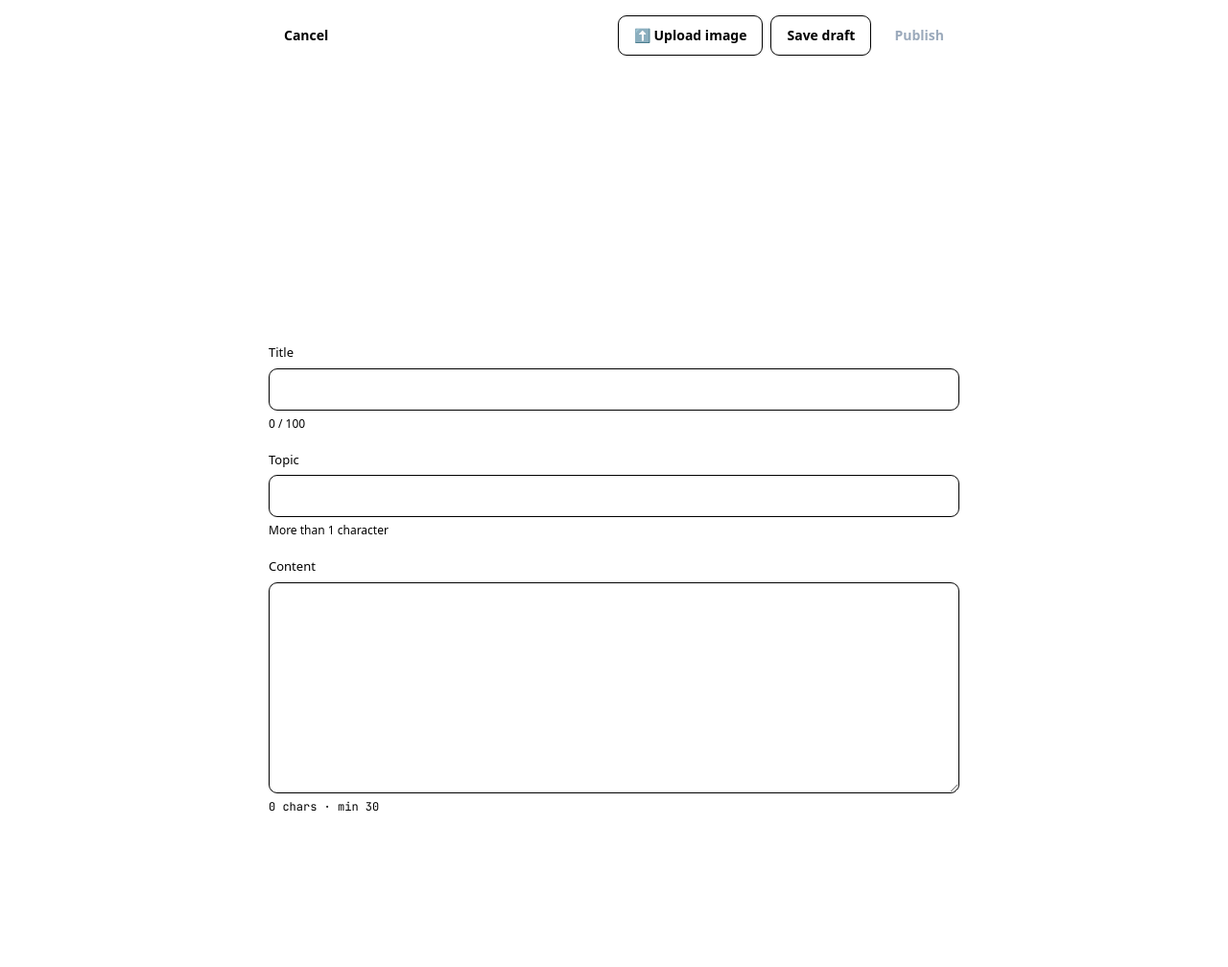
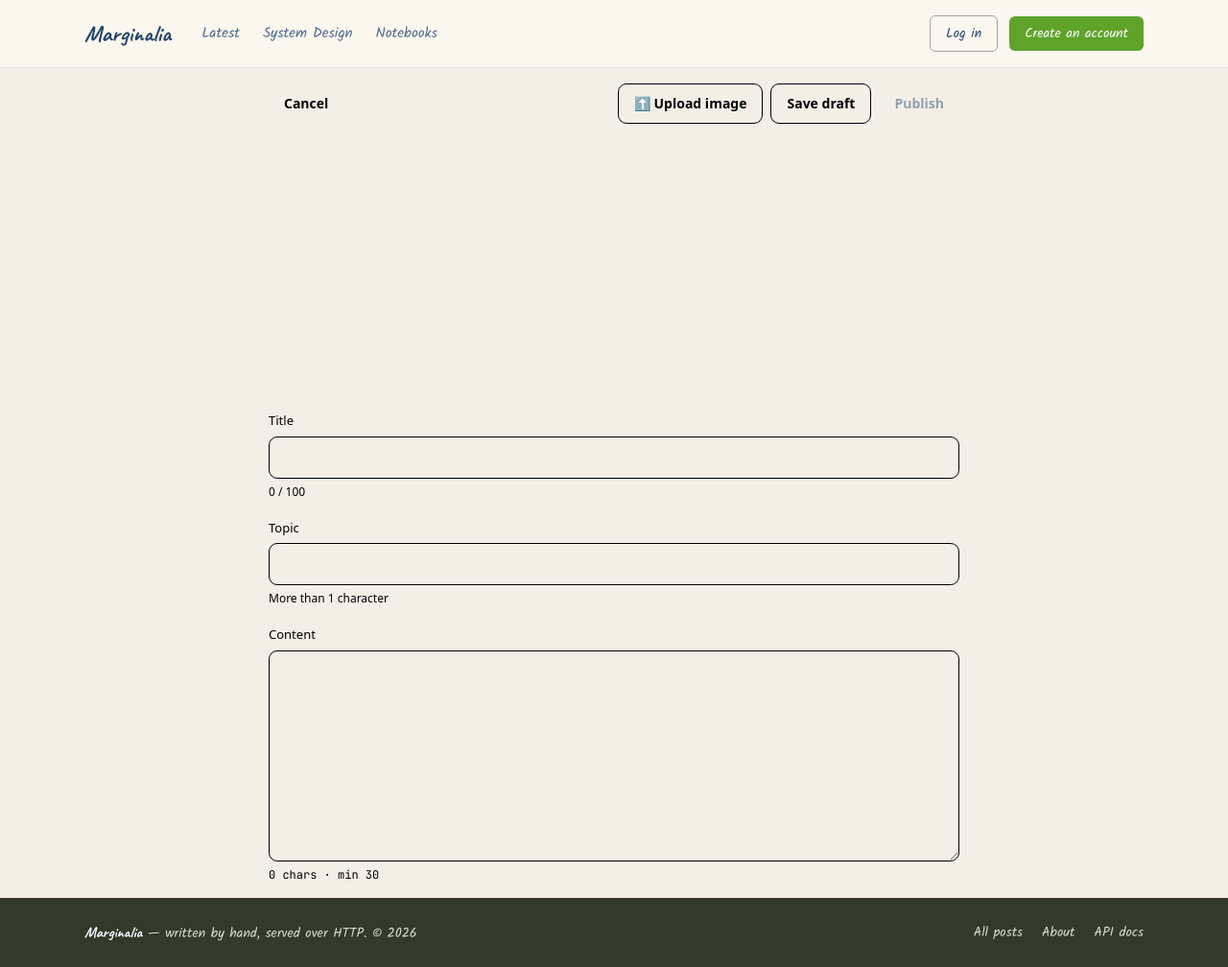
Before and after one commit to aniketbumbc/fastapi-blog, a Next.js app in the folder frontend/: page /posts/new in a window 1280 px wide. Shown: the whole page at 96% size. Before the commit the page ends 865 px from the top, so only its background shows below. Built offline with nearby package versions, Linux system fonts and the light colour scheme; no server answers.

Commit message:
feat: fetch blog by slug and header n footer fixed

```diff
--- a/frontend/src/app/layout.tsx
+++ b/frontend/src/app/layout.tsx
@@ -1,5 +1,7 @@
 import type { ReactNode } from "react";
 import { Caveat, Kalam, JetBrains_Mono } from "next/font/google";
+import Header from "@/components/shell/Header";
+import Footer from "@/components/shell/Footer";
 import "./globals.css";
 
 const caveat = Caveat({
@@ -24,7 +26,11 @@ export default function RootLayout({ children }: { children: ReactNode }) {
       lang="en"
       className={`${caveat.variable} ${kalam.variable} ${jetbrains.variable}`}
     >
-      <body>{children}</body>
+      <body className="flex min-h-screen flex-col">
+        <Header />
+        <main className="flex-1 bg-[#f3efe6]">{children}</main>
+        <Footer />
+      </body>
     </html>
   );
 }
--- a/frontend/src/components/postcard/PostCard.tsx
+++ b/frontend/src/components/postcard/PostCard.tsx
@@ -18,7 +18,7 @@ export function PostCard({ post, onDelete }: PostCardProps) {
       />
       <Link href={`/blog/${post.slug}`} className="notebook-lined block">
         <span aria-hidden className="absolute inset-y-0 left-7 w-px bg-margin-line/70" />
-        <div className="relative py-6 pl-11 pr-6">
+        <div className="relative py-6 pl-11 pr-6 bg-highlight p-4 shadow-[0_8px_18px_-6px_rgba(0,0,0,0.4)]">
           {post.kicker && (
             <p className="font-body text-[13px] italic text-ink-soft">{post.kicker}</p>
           )}
--- a/frontend/src/components/shell/Footer.tsx
+++ b/frontend/src/components/shell/Footer.tsx
@@ -1,23 +1,25 @@
 import Link from "next/link";
 
 const links = [
+  { label: "All posts", href: "/blog" },
   { label: "About", href: "/about" },
   { label: "API docs", href: "https://api.aniketdev.blog/docs", external: true },
 ];
 
 export default function Footer() {
   return (
-    <footer className="border-t border-divider bg-surface">
-      <div className="max-w-[1120px] mx-auto px-5 py-6 flex flex-wrap items-center justify-between gap-3">
-        <span className="text-sm text-muted">
-          <span className="font-serif font-bold text-ink">Learn Stack</span> · © {new Date().getFullYear()}
+    <footer className="bg-[#333a2c] text-[#d7dccb]">
+      <div className="mx-auto flex max-w-6xl flex-col gap-2 px-6 py-6 font-body text-sm sm:flex-row sm:items-center sm:justify-between">
+        <span>
+          <span className="font-display text-base font-bold text-white">Marginalia</span>
+          {" "}— written by hand, served over HTTP. © {new Date().getFullYear()}
         </span>
-        <nav className="flex gap-4 text-sm text-muted">
+        <nav className="flex gap-5">
           {links.map((l) => (
             <Link
               key={l.label}
               href={l.href}
-              className="hover:text-text"
+              className="hover:text-white"
               {...(l.external ? { target: "_blank", rel: "noopener noreferrer" } : {})}
             >
               {l.label}
--- a/frontend/src/components/shell/Header.tsx
+++ b/frontend/src/components/shell/Header.tsx
@@ -1,45 +1,113 @@
 "use client";
+
+import { useState } from "react";
 import Link from "next/link";
-import { useRouter, usePathname } from "next/navigation";
+import { usePathname, useRouter } from "next/navigation";
 import { useAuth } from "@/store/auth";
-import { useBlogStore } from "@/store/blog";
-import Button from "@/components/ui/Button";
-import AvatarMenu from "./AvatarMenu";
+import { useToast } from "@/store/toast";
+import Avatar from "@/components/ui/Avatar";
+
+const NAV_LINKS = [
+  { label: "Latest", href: "/blog" },
+  { label: "System Design", href: "/blog" },
+  { label: "Notebooks", href: "/blog" },
+];
 
 export default function Header() {
-  const { currentUser } = useAuth();
-  const { searchQuery, setSearchQuery } = useBlogStore();
+  const { currentUser, logout } = useAuth();
+  const push = useToast((s) => s.push);
   const router = useRouter();
   const pathname = usePathname();
+  const [menuOpen, setMenuOpen] = useState(false);
 
   return (
-    <header className="h-16 border-b border-divider bg-surface">
-      <div className="h-full max-w-[1120px] mx-auto px-5 flex items-center gap-4">
-        <Link href="/" className="flex items-center gap-2.5 shrink-0">
-          <span className="w-[30px] h-[30px] grid place-items-center rounded-lg bg-primary text-ink font-serif font-bold">B</span>
-          <span className="font-serif font-bold text-lg text-ink">Learn Stack</span>
+    <header className="sticky top-0 z-30 border-b border-neutral-300/70 bg-[#faf7ee]/95 backdrop-blur">
+      <nav className="mx-auto flex max-w-6xl items-center justify-between px-6 py-4">
+        <div className="flex items-center gap-8">
+          <Link href="/" className="font-display text-2xl font-bold text-ink">
+            Marginalia
           </Link>
-        <input
-          value={searchQuery}
-          onChange={(e) => {
-            setSearchQuery(e.target.value);
-            if (pathname !== "/") router.push("/");
-          }}
-          placeholder="Search posts…"
-          className="focus-ring ml-auto h-10 w-52 px-3 rounded-[9px] bg-page text-sm border border-border-strong placeholder:text-subtle"
-        />
+          <div className="hidden gap-6 font-body text-[15px] text-ink-soft md:flex">
+            {NAV_LINKS.map((l) => (
+              <Link
+                key={l.label}
+                href={l.href}
+                className={pathname === l.href ? "text-ink" : "hover:text-ink"}
+              >
+                {l.label}
+              </Link>
+            ))}
+          </div>
+        </div>
+
+        <div className="flex items-center gap-3">
           {currentUser ? (
             <>
-            <Link href="/posts/new"><Button>＋ New Post</Button></Link>
-            <AvatarMenu user={currentUser} />
+              <Link
+                href="/blog/new"
+                className="rounded-md bg-[#5fa32b] px-4 py-2 font-body text-sm font-medium text-white hover:brightness-95"
+              >
+                Start writing
+              </Link>
+              <div className="relative">
+                <button
+                  type="button"
+                  onClick={() => setMenuOpen((o) => !o)}
+                  className="focus-ring rounded-full"
+                  aria-label="Account menu"
+                >
+                  <Avatar src={currentUser.avatarUrl} size={36} />
+                </button>
+                {menuOpen && (
+                  <>
+                    <div className="fixed inset-0 z-10" onClick={() => setMenuOpen(false)} />
+                    <div className="notebook-paper book-shell absolute right-0 z-20 mt-2 w-56 overflow-hidden rounded-md border border-neutral-300/70 p-1.5">
+                      <div className="px-3 py-2">
+                        <p className="font-body text-sm font-medium text-ink">{currentUser.username}</p>
+                        <p className="font-body text-xs text-ink-soft">@{currentUser.handle}</p>
+                      </div>
+                      <Link
+                        href="/settings"
+                        onClick={() => setMenuOpen(false)}
+                        className="block rounded-md px-3 py-2 font-body text-sm text-ink hover:bg-grid"
+                      >
+                        Settings
+                      </Link>
+                      <button
+                        type="button"
+                        onClick={() => {
+                          logout();
+                          setMenuOpen(false);
+                          push("Signed out");
+                          router.push("/");
+                        }}
+                        className="w-full rounded-md px-3 py-2 text-left font-body text-sm text-marker hover:bg-grid"
+                      >
+                        Log out
+                      </button>
+                    </div>
+                  </>
+                )}
+              </div>
             </>
           ) : (
             <>
-            <Link href="/login"><Button variant="ghost">Log in</Button></Link>
-            <Link href="/signup"><Button>Sign up</Button></Link>
+              <Link
+                href="/login"
+                className="rounded-md border border-neutral-400 px-4 py-2 font-body text-sm text-ink hover:bg-neutral-100"
+              >
+                Log in
+              </Link>
+              <Link
+                href="/signup"
+                className="rounded-md bg-[#5fa32b] px-4 py-2 font-body text-sm font-medium text-white hover:brightness-95"
+              >
+                Create an account
+              </Link>
             </>
           )}
         </div>
+      </nav>
     </header>
   );
 }
--- a/frontend/src/components/shell/Shell.tsx
+++ /dev/null
@@ -1,12 +0,0 @@
-import Header from "./Header";
-import Footer from "./Footer";
-
-export default function Shell({ children }: { children: React.ReactNode }) {
-  return (
-    <div className="min-h-screen flex flex-col">
-      <Header />
-      <main className="flex-1 w-full max-w-[1120px] mx-auto px-5 py-8">{children}</main>
-      <Footer />
-    </div>
-  );
-}
--- a/frontend/src/components/slugreader/SlugReader.tsx
+++ b/frontend/src/components/slugreader/SlugReader.tsx
@@ -4,6 +4,7 @@ import { useEffect, useState } from "react";
 import Link from "next/link";
 import type { Post } from "@/lib/blog/types";
 import { loadPost } from "@/lib/postStore";
+import { fetchBlogBySlug } from "@/lib/blog/api";
 import { BookReader } from "@/components/filpbook/BookReader";
 
 type State = { status: "loading" } | { status: "found"; post: Post } | { status: "missing" };
@@ -12,8 +13,22 @@ export function SlugReader({ slug }: { slug: string }) {
   const [state, setState] = useState<State>({ status: "loading" });
 
   useEffect(() => {
-    const post = loadPost(slug);
-    setState(post ? { status: "found", post } : { status: "missing" });
+    let cancelled = false;
+
+    // Local drafts (from /blog/new's "Publish → view") take priority since
+    // they never reach the backend.
+    Promise.resolve(loadPost(slug))
+      .then((draft) => draft ?? fetchBlogBySlug(slug))
+      .then((post) => {
+        if (!cancelled) setState(post ? { status: "found", post } : { status: "missing" });
+      })
+      .catch(() => {
+        if (!cancelled) setState({ status: "missing" });
+      });
+
+    return () => {
+      cancelled = true;
+    };
   }, [slug]);
 
   if (state.status === "loading") {
--- a/frontend/src/lib/blog/api.ts
+++ b/frontend/src/lib/blog/api.ts
@@ -1,4 +1,4 @@
-import type { BlogSummary } from './types';
+import type { BlogSummary, Post } from './types';
 
 const API_BASE = process.env.NEXT_PUBLIC_API_URL ?? 'http://127.0.0.1:8000/api';
 
@@ -7,3 +7,10 @@ export async function fetchBlogSummaries(limit = 20): Promise<BlogSummary[]> {
   if (!res.ok) throw new Error(`Request failed with status ${res.status}`);
   return res.json();
 }
+
+export async function fetchBlogBySlug(slug: string): Promise<Post | null> {
+  const res = await fetch(`${API_BASE}/blogs/${slug}`);
+  if (res.status === 404) return null;
+  if (!res.ok) throw new Error(`Request failed with status ${res.status}`);
+  return res.json();
+}
```
Also changed, not shown: frontend/src/app/page.tsx (+1 -45 lines). Lines whose indentation alone changed are shown as unchanged.
